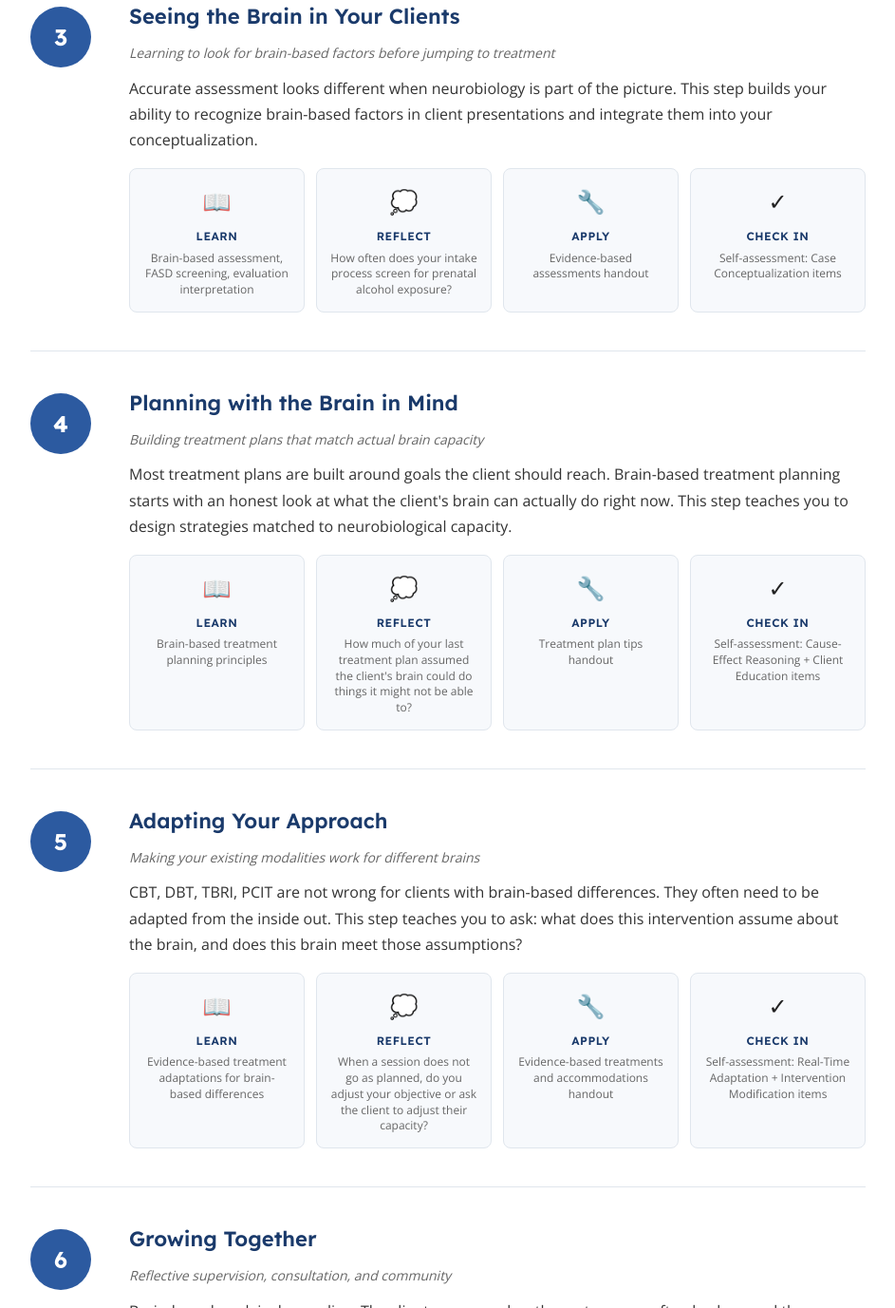
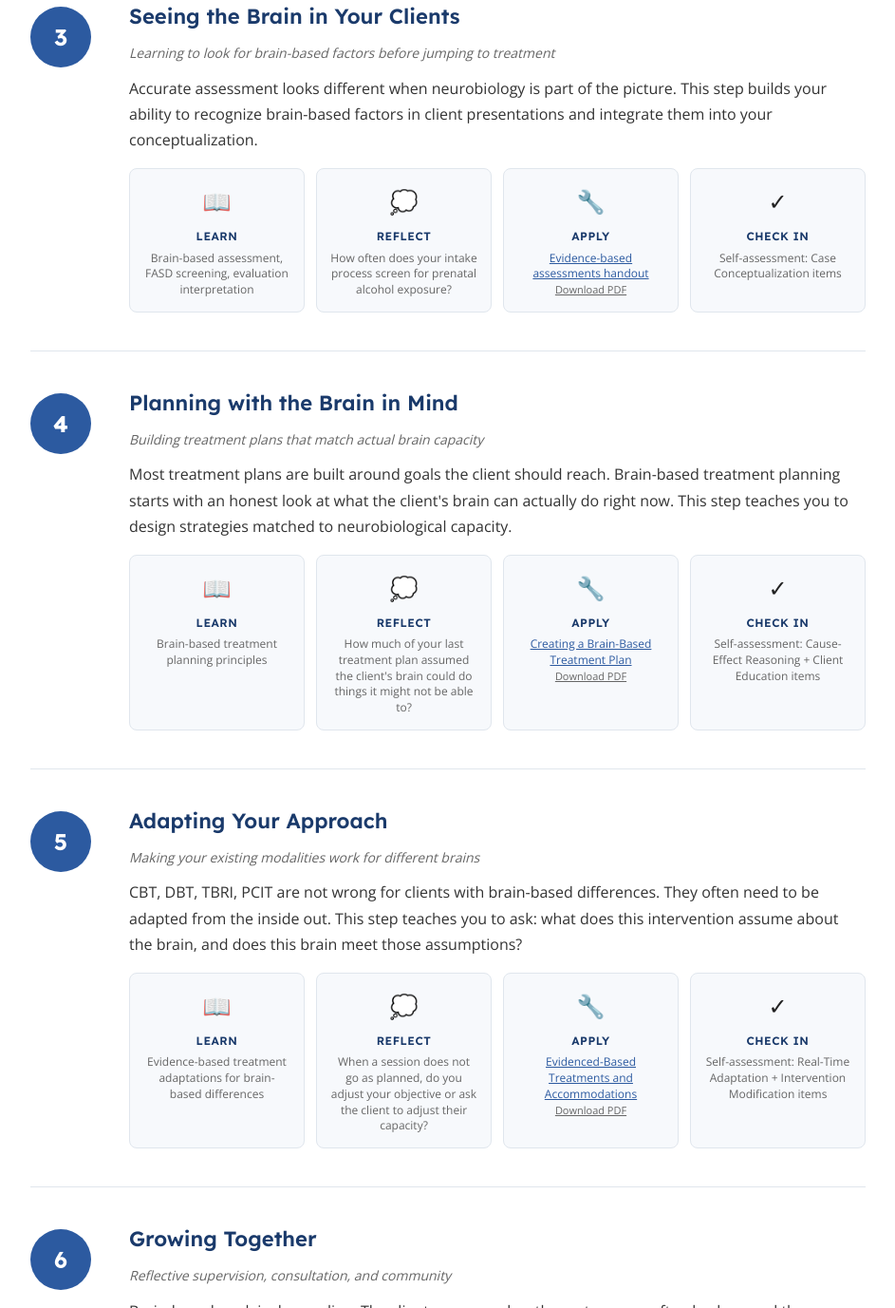
Before and after one commit to TCFASD/Brain-Based-Mental-Health-, a plain HTML site: page professionals.html in a window 1280 px wide. Shown: the part 2873-4250 px from the top of the page at 95% size, without its empty margins (168-1111 px from the left). Drawn offline with nearby package versions, Linux system fonts and the light colour scheme.

Commit message:
Add handout hyperlinks to Apply sections in Steps 3, 4, and 5
- Step 3: Evidence-based assessments handout (HTML + PDF)
- Step 4: Creating a Brain-Based Treatment Plan (HTML + PDF)
- Step 5: Evidenced-Based Treatments and Accommodations (HTML + PDF)

Co-Authored-By: Claude Opus 4.6 (1M context) <noreply@anthropic.com>

```diff
--- a/professionals.html
+++ b/professionals.html
@@ -127,7 +127,7 @@
       <div class="pillars">
         <div class="pillar"><div class="pillar-icon">&#128214;</div><div class="pillar-label">Learn</div><div class="pillar-desc">Brain-based assessment, FASD screening, evaluation interpretation</div></div>
         <div class="pillar"><div class="pillar-icon">&#128173;</div><div class="pillar-label">Reflect</div><div class="pillar-desc">How often does your intake process screen for prenatal alcohol exposure?</div></div>
-        <div class="pillar"><div class="pillar-icon">&#128295;</div><div class="pillar-label">Apply</div><div class="pillar-desc">Evidence-based assessments handout</div></div>
+        <div class="pillar"><div class="pillar-icon">&#128295;</div><div class="pillar-label">Apply</div><div class="pillar-desc"><a href="handouts/TFC-Assessment-Handout.html" style="color:#2c5aa0;">Evidence-based assessments handout</a><br><a href="handouts/TFC-Assessment-Handout.pdf" style="color:#666;font-size:11px;" target="_blank">Download PDF</a></div></div>
         <div class="pillar"><div class="pillar-icon">&#10003;</div><div class="pillar-label">Check In</div><div class="pillar-desc">Self-assessment: Case Conceptualization items</div></div>
       </div>
     </div>
@@ -143,7 +143,7 @@
       <div class="pillars">
         <div class="pillar"><div class="pillar-icon">&#128214;</div><div class="pillar-label">Learn</div><div class="pillar-desc">Brain-based treatment planning principles</div></div>
         <div class="pillar"><div class="pillar-icon">&#128173;</div><div class="pillar-label">Reflect</div><div class="pillar-desc">How much of your last treatment plan assumed the client's brain could do things it might not be able to?</div></div>
-        <div class="pillar"><div class="pillar-icon">&#128295;</div><div class="pillar-label">Apply</div><div class="pillar-desc">Treatment plan tips handout</div></div>
+        <div class="pillar"><div class="pillar-icon">&#128295;</div><div class="pillar-label">Apply</div><div class="pillar-desc"><a href="handouts/Creating-Brain-Based-Treatment-Plan.html" style="color:#2c5aa0;">Creating a Brain-Based Treatment Plan</a><br><a href="handouts/4. Creating a Brain-Based Treatment Plan.pdf" style="color:#666;font-size:11px;" target="_blank">Download PDF</a></div></div>
         <div class="pillar"><div class="pillar-icon">&#10003;</div><div class="pillar-label">Check In</div><div class="pillar-desc">Self-assessment: Cause-Effect Reasoning + Client Education items</div></div>
       </div>
     </div>
@@ -159,7 +159,7 @@
       <div class="pillars">
         <div class="pillar"><div class="pillar-icon">&#128214;</div><div class="pillar-label">Learn</div><div class="pillar-desc">Evidence-based treatment adaptations for brain-based differences</div></div>
         <div class="pillar"><div class="pillar-icon">&#128173;</div><div class="pillar-label">Reflect</div><div class="pillar-desc">When a session does not go as planned, do you adjust your objective or ask the client to adjust their capacity?</div></div>
-        <div class="pillar"><div class="pillar-icon">&#128295;</div><div class="pillar-label">Apply</div><div class="pillar-desc">Evidence-based treatments and accommodations handout</div></div>
+        <div class="pillar"><div class="pillar-icon">&#128295;</div><div class="pillar-label">Apply</div><div class="pillar-desc"><a href="handouts/Evidenced-Based-Treatments.html" style="color:#2c5aa0;">Evidenced-Based Treatments and Accommodations</a><br><a href="handouts/5. Evidenced Based Treatments.pdf" style="color:#666;font-size:11px;" target="_blank">Download PDF</a></div></div>
         <div class="pillar"><div class="pillar-icon">&#10003;</div><div class="pillar-label">Check In</div><div class="pillar-desc">Self-assessment: Real-Time Adaptation + Intervention Modification items</div></div>
       </div>
     </div>
```
